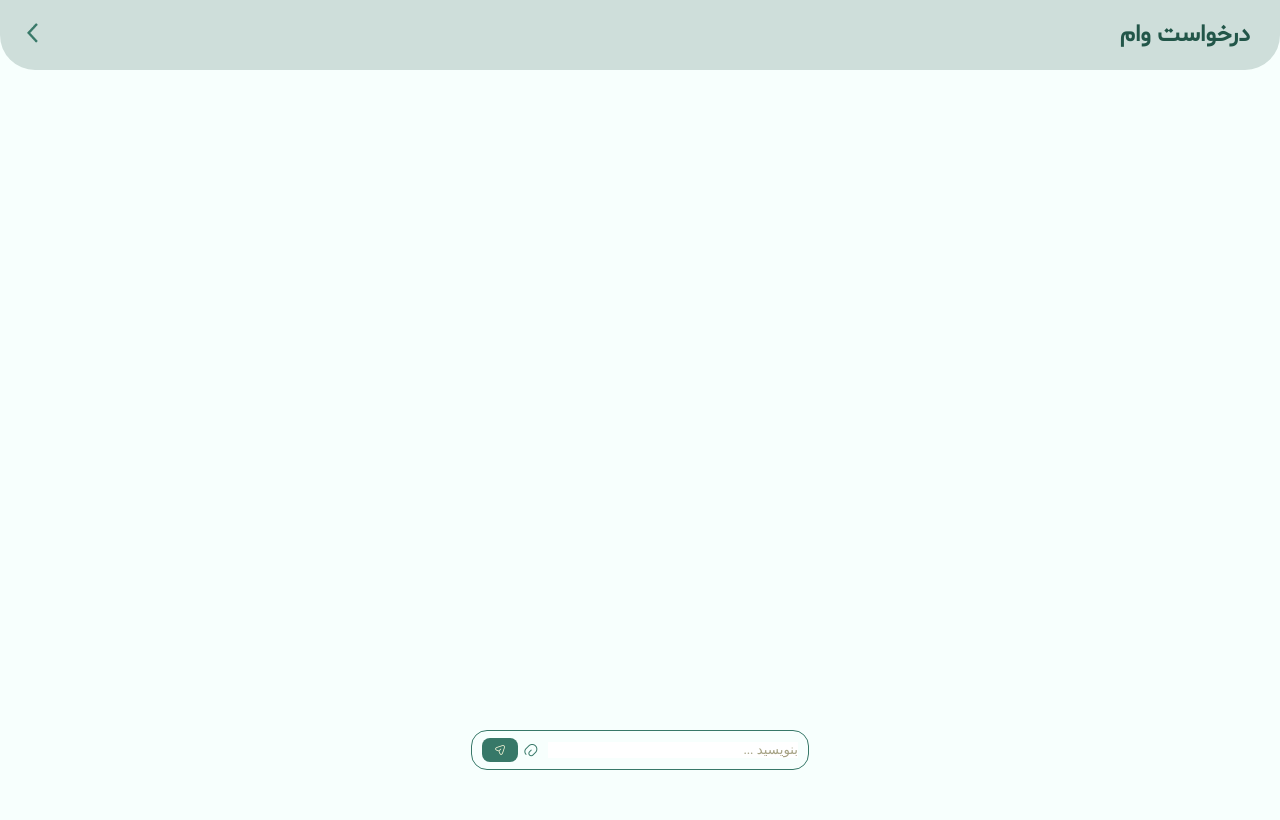
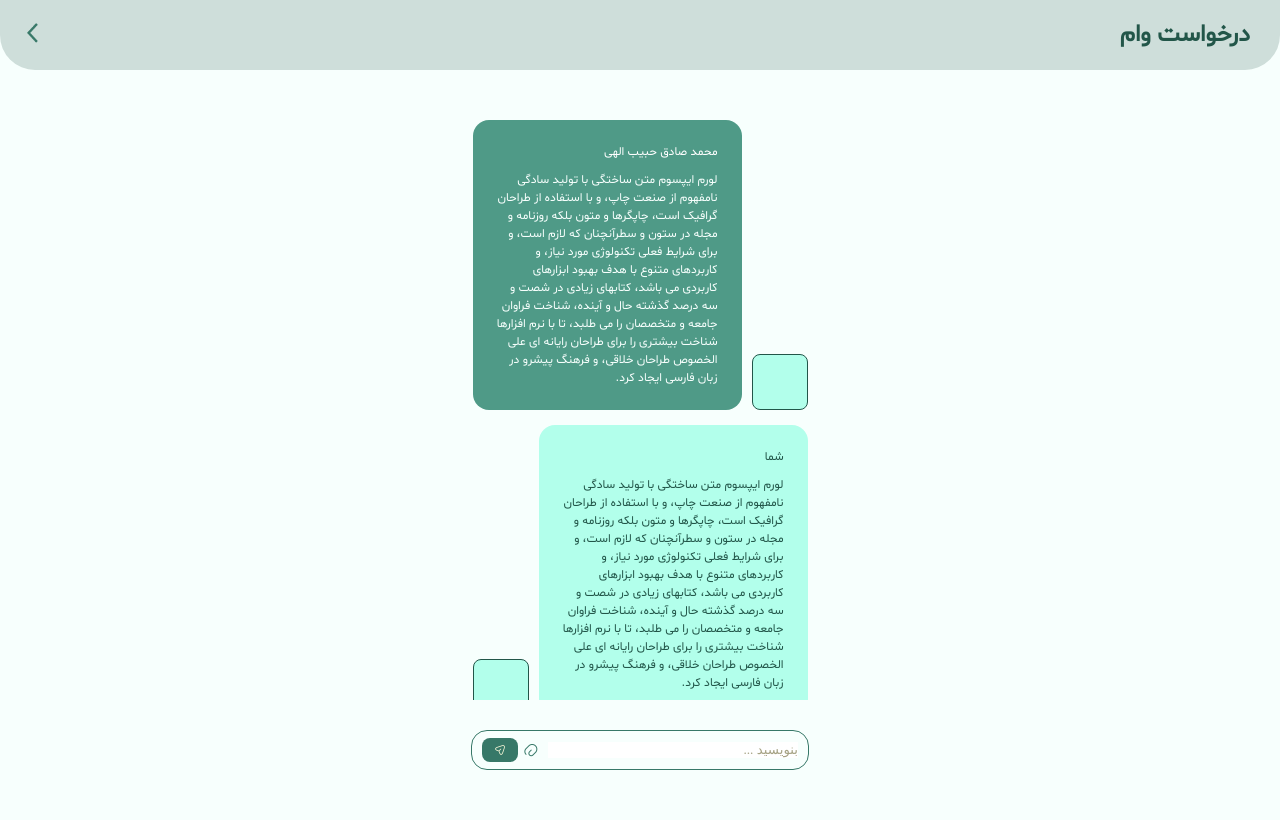
Before and after one commit to mohamdreza04/sandogh-emamreza-frontend, a website: page public/html/darkhast/darkhast.html in a window 1280 px wide. Drawn offline with Linux system fonts and the light colour scheme; files whose address does not match are found by name; a web font is replaced by a local one.

Commit message:
finish darkhast

```diff
--- a/public/css/darkhast/query_darkhast/mobaile_darkhst.css
+++ b/public/css/darkhast/query_darkhast/mobaile_darkhst.css
@@ -26,6 +26,7 @@ section.close_darkhast > a > img {
 section.typing{
   width: 100%;
   height: 100px;
+  background-color: #f7fffd;
   position: fixed;
   bottom: 0px;
   display: flex;
@@ -79,3 +80,132 @@ section.typing > section.typing_box > a.send > div > img{
   width: 12px;
   height: 12px;
 }
+/* --------------------------------------------------------------- */
+
+section.chat{
+  width: 100%;
+  min-height: 700px;
+  margin-top: 50px;
+  padding-bottom: 100px;
+  display: flex;
+  flex-direction: column;
+  align-items: center;
+  overflow-y: auto;
+}
+
+section.chat > div.daryaft{
+  width: 100pp;
+  display: flex;
+  flex-wrap: nowrap;
+  flex-direction: row ;
+  justify-content: center;
+  align-items: flex-end ;
+  align-content: center;
+  margin-bottom:15px;
+}
+section.chat > div.daryaft > div.daryaft__profile{
+  display: flex;
+  justify-content: center;
+  align-items: flex-end;
+  margin-left: 10px;
+}
+
+section.chat > div.daryaft > div.daryaft__profile > a{
+  width: 56px;
+  height: 56px;
+  border-radius: 8px;
+  border: 1px solid #225649;
+  background-color: #B2FFEB;
+}
+
+section.chat > div.daryaft > div.daryaft__message{
+  width: 269px;
+  height: 290px;
+  background-color: #4F9A87;
+  border-radius: 16px;
+  display: flex;
+  flex-direction: column;
+  justify-content: center;
+  align-items: center;
+}
+
+
+section.chat > div.daryaft > div.daryaft__message > span {
+  width: 221px;
+  height: 18px;
+  margin-bottom: 10px;
+  line-height: 18px;
+  font-family: shabnam_regolar;
+  font-size: 12px;
+  font-weight: 400;
+  color: #FFFFFF;
+}
+
+section.chat > div.daryaft > div.daryaft__message > p {
+  width: 221px;
+  height: 216px;
+  line-height: 18px;
+  font-family: shabnam_regolar;
+  font-size: 12px;
+  font-weight: 400;
+  color: #F7FFFD;
+}
+
+/* ersal */
+
+section.chat > div.ersal{
+  width: 100pp;
+  display: flex;
+  flex-wrap: nowrap;
+  flex-direction: row-reverse ;
+  justify-content: center;
+  align-items: flex-end ;
+  align-content: center;
+}
+section.chat > div.ersal > div.ersal__profile{
+  display: flex;
+  justify-content: center;
+  align-items: flex-end;
+  margin-right: 10px;
+}
+
+section.chat > div.ersal > div.ersal__profile > a{
+  width: 56px;
+  height: 56px;
+  border-radius: 8px;
+  border: 1px solid #225649;
+  background-color: #B2FFEB;
+}
+
+section.chat > div.ersal > div.ersal__message{
+  width: 269px;
+  height: 290px;
+  background-color: #B2FFEB;
+  border-radius: 16px;
+  display: flex;
+  flex-direction: column;
+  justify-content: center;
+  align-items: center;
+}
+
+
+section.chat > div.ersal > div.ersal__message > span {
+  width: 221px;
+  height: 18px;
+  margin-bottom: 10px;
+  line-height: 18px;
+  font-family: shabnam_regolar;
+  font-size: 12px;
+  font-weight: 400;
+  color: #225649;
+}
+
+section.chat > div.ersal > div.ersal__message > p {
+  width: 221px;
+  height: 216px;
+  line-height: 18px;
+  font-family: shabnam_regolar;
+  font-size: 12px;
+  font-weight: 400;
+  color: #225649;
+}
--- a/public/html/darkhast/darkhast.html
+++ b/public/html/darkhast/darkhast.html
@@ -38,3 +38,30 @@
 </section>
   </body>
 </html>
+
+<!-- -------------------------------------------------------------------- -->
+
+<section class="chat">
+  <div class="daryaft">
+    <div class="daryaft__profile">
+      <a href="#">
+        <img src="" alt="">
+      </a>
+    </div>
+    <div class="daryaft__message">
+      <span>محمد صادق حبیب الهی</span>
+      <p>لورم ایپسوم متن ساختگی با تولید سادگی نامفهوم از صنعت چاپ، و با استفاده از  طراحان گرافیک است، چاپگرها و متون بلکه روزنامه و مجله در ستون و  سطرآنچنان که لازم است، و برای شرایط فعلی تکنولوژی مورد نیاز، و کاربردهای متنوع با هدف بهبود ابزارهای کاربردی می باشد، کتابهای زیادی در شصت و سه  درصد گذشته حال و آینده، شناخت فراوان جامعه و متخصصان را می طلبد، تا با  نرم افزارها شناخت بیشتری را برای طراحان رایانه ای علی الخصوص طراحان  خلاقی، و فرهنگ پیشرو در زبان فارسی ایجاد کرد.</p>
+    </div>
+  </div>
+  <div class="ersal">
+    <div class="ersal__profile">
+      <a href="#">
+        <img src="" alt="">
+      </a>
+    </div>
+    <div class="ersal__message">
+      <span>شما</span>
+      <p>لورم ایپسوم متن ساختگی با تولید سادگی نامفهوم از صنعت چاپ، و با استفاده از  طراحان گرافیک است، چاپگرها و متون بلکه روزنامه و مجله در ستون و  سطرآنچنان که لازم است، و برای شرایط فعلی تکنولوژی مورد نیاز، و کاربردهای متنوع با هدف بهبود ابزارهای کاربردی می باشد، کتابهای زیادی در شصت و سه  درصد گذشته حال و آینده، شناخت فراوان جامعه و متخصصان را می طلبد، تا با  نرم افزارها شناخت بیشتری را برای طراحان رایانه ای علی الخصوص طراحان  خلاقی، و فرهنگ پیشرو در زبان فارسی ایجاد کرد.</p>
+    </div>
+  </div>
+</section>
```
